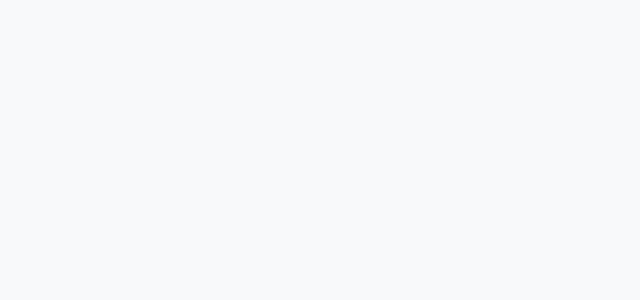
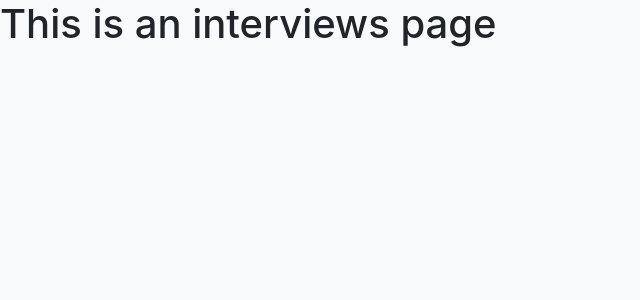
Before and after one commit to DiegoCardonaFSD/frontwpheadlessv1, a Vue app: page /interviews in a window 1280 px wide. Before the commit this address led to /. Shown: the top 300 px of the page, without its empty margins (0-640 px from the left). Built offline with nearby package versions, Linux system fonts and the light colour scheme.

Commit message:
updating routes and views to solve problem while I move between views

```diff
--- a/src/router.js
+++ b/src/router.js
@@ -38,6 +38,16 @@ export default new Router({
       name: 'candidate',
       component: () => import('./views/Candidate.vue')
     },
+    {
+      path: '/interviewers',
+      name: 'interviewers',
+      component: () => import('./views/Interviewers.vue')
+    },
+    {
+      path: '/interviewer/:id',
+      name: 'interviewer',
+      component: () => import('./views/Interviewer.vue')
+    }
 
   ]
 })
--- a/src/views/Candidates.vue
+++ b/src/views/Candidates.vue
@@ -8,7 +8,7 @@
 
 export default {
     components: {
-        Candidates
+
     }
 }
 </script>
--- a/src/views/Interviewers.vue
+++ b/src/views/Interviewers.vue
@@ -8,7 +8,7 @@
 
 export default {
     components: {
-        Interviewers
+
     }
 }
 </script>
--- a/src/views/Interviews.vue
+++ b/src/views/Interviews.vue
@@ -1,6 +1,6 @@
 <template>
-  <div class="">
-    Interviews
+  <div class="about">
+    <h1>This is an interviews page</h1>
   </div>
 </template>
 
@@ -8,7 +8,7 @@
 
 export default {
     components: {
-        Interviews
+
     }
 }
 </script>
```
